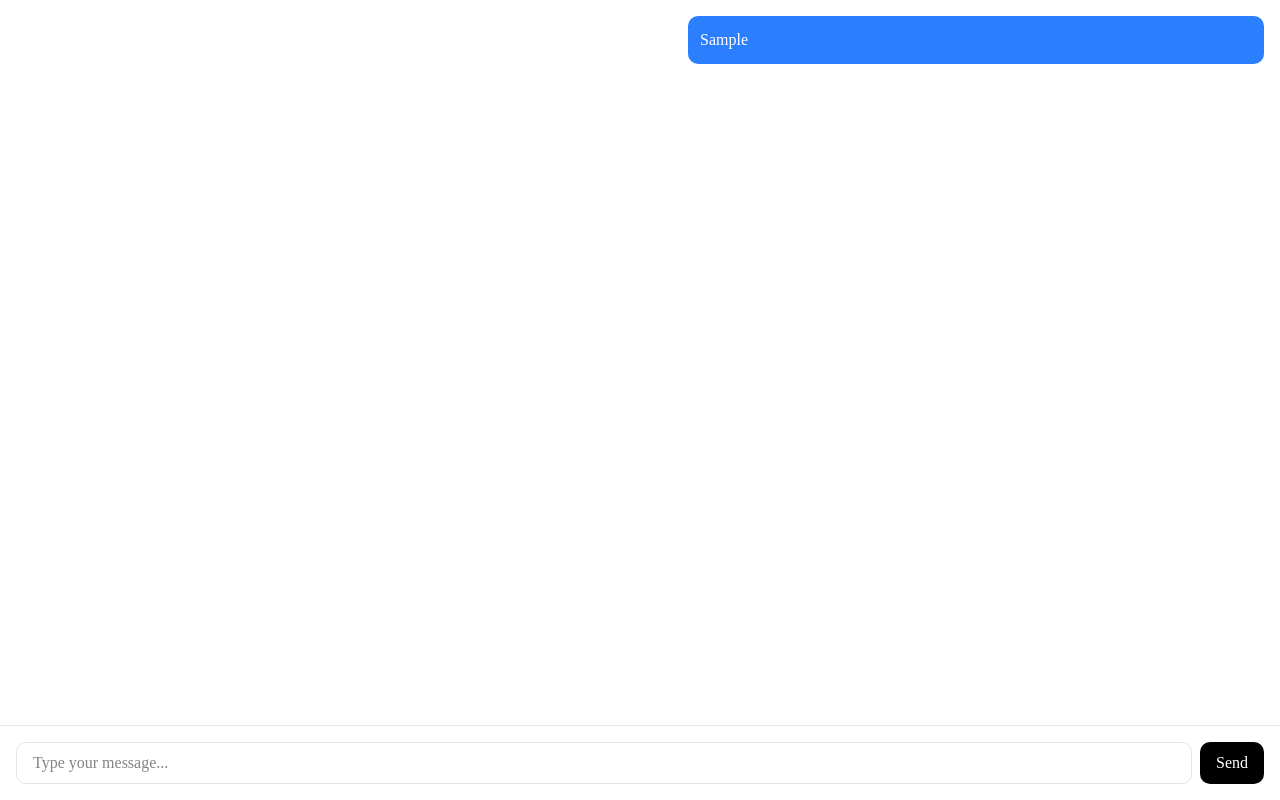
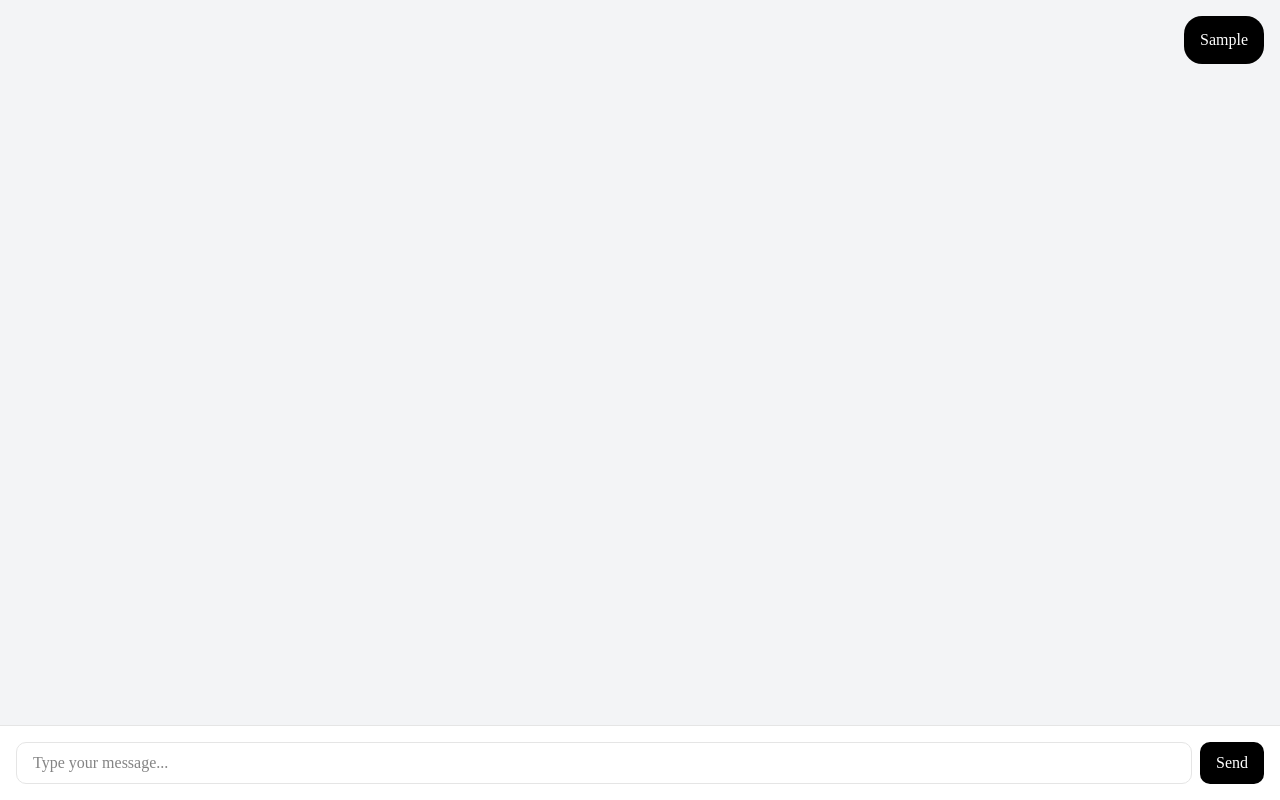
Before and after one commit to anandkm629/ai-chat-app, a Next.js app: page /chat in a window 1280 px wide. Both pictures are taken after typing "Sample" into the empty fields and a click on the button "Send". Built offline with nearby package versions, Linux system fonts and the light colour scheme; no server answers.

Commit message:
Add the loader and auto scroll

```diff
--- a/src/app/chat/page.tsx
+++ b/src/app/chat/page.tsx
@@ -7,6 +7,7 @@ import { Message } from "@/types/chat";
 
 export default function ChatPage() {
   const [messages, setMessages] = useState<Message[]>([]);
+  const [loading, setLoading] = useState(false);
 
   const sendMessage = async (text: string) => {
     const userMessage: Message = {
@@ -15,6 +16,9 @@ export default function ChatPage() {
     };
 
     setMessages((prev) => [...prev, userMessage]);
+
+    try {
+      setLoading(true);
 
       const response = await fetch("/api/chat", {
         method: "POST",
@@ -34,11 +38,16 @@ export default function ChatPage() {
       };
 
       setMessages((prev) => [...prev, aiMessage]);
+    } catch (error) {
+      console.log(error);
+    } finally {
+      setLoading(false);
+    }
   };
 
   return (
-    <div className="h-screen flex flex-col">
-      <ChatWindow messages={messages} />
+    <div className="h-screen flex flex-col bg-gray-100">
+      <ChatWindow messages={messages} loading={loading} />
       <ChatInput onSend={sendMessage} />
     </div>
   );
--- a/src/components/ui/ChatInput.tsx
+++ b/src/components/ui/ChatInput.tsx
@@ -18,11 +18,18 @@ export default function ChatInput({ onSend }: Props) {
   };
 
   return (
-    <div className="p-4 border-t flex gap-2">
+    <div className="p-4 border-t bg-white flex gap-2">
       <input
         type="text"
         value={input}
-        onChange={(e) => setInput(e.target.value)}
+        onChange={(e) =>
+          setInput(e.target.value)
+        }
+        onKeyDown={(e) => {
+          if (e.key === "Enter") {
+            handleSend();
+          }
+        }}
         placeholder="Type your message..."
         className="flex-1 border rounded-lg px-4 py-2"
       />
--- a/src/components/ui/ChatMessage.tsx
+++ b/src/components/ui/ChatMessage.tsx
@@ -4,16 +4,28 @@ interface Props {
   message: Message;
 }
 
-export default function ChatMessage({ message }: Props) {
+export default function ChatMessage({
+  message,
+}: Props) {
+  const isUser = message.role === "user";
+
   return (
     <div
-      className={`p-3 rounded-lg max-w-xl ${
-        message.role === "user"
-          ? "bg-blue-500 text-white ml-auto"
-          : "bg-gray-200 text-black"
+      className={`flex ${
+        isUser
+          ? "justify-end"
+          : "justify-start"
       }`}
     >
-      {message.content}
+      <div
+        className={`max-w-2xl px-4 py-3 rounded-2xl ${
+          isUser
+            ? "bg-black text-white"
+            : "bg-white border"
+        }`}
+      >
+        {message.content}
+      </div>
     </div>
   );
 }
--- a/src/components/ui/ChatWindow.tsx
+++ b/src/components/ui/ChatWindow.tsx
@@ -1,16 +1,42 @@
+"use client";
+
+import { useEffect, useRef } from "react";
 import { Message } from "@/types/chat";
 import ChatMessage from "./ChatMessage";
 
 interface Props {
   messages: Message[];
+  loading: boolean;
 }
 
-export default function ChatWindow({ messages }: Props) {
+export default function ChatWindow({
+  messages,
+  loading,
+}: Props) {
+  const bottomRef = useRef<HTMLDivElement>(null);
+
+  useEffect(() => {
+    bottomRef.current?.scrollIntoView({
+      behavior: "smooth",
+    });
+  }, [messages, loading]);
+
   return (
     <div className="flex-1 overflow-y-auto p-4 space-y-4">
       {messages.map((message, index) => (
-        <ChatMessage key={index} message={message} />
+        <ChatMessage
+          key={index}
+          message={message}
+        />
       ))}
+
+      {loading && (
+        <div className="bg-gray-200 w-fit px-4 py-2 rounded-lg">
+          Thinking...
+        </div>
+      )}
+
+      <div ref={bottomRef} />
     </div>
   );
 }
```
Lines whose indentation alone changed are shown as unchanged.
